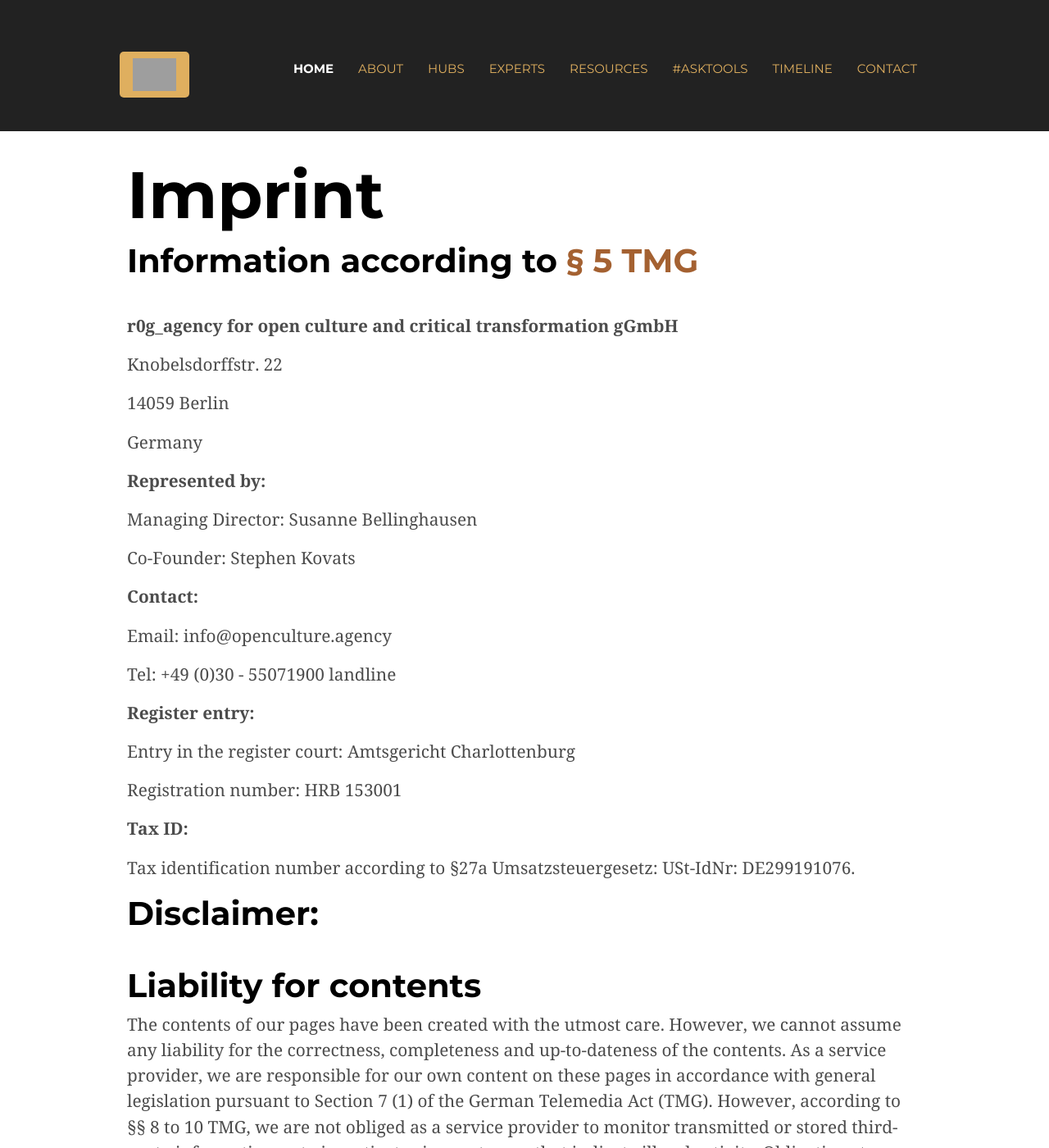
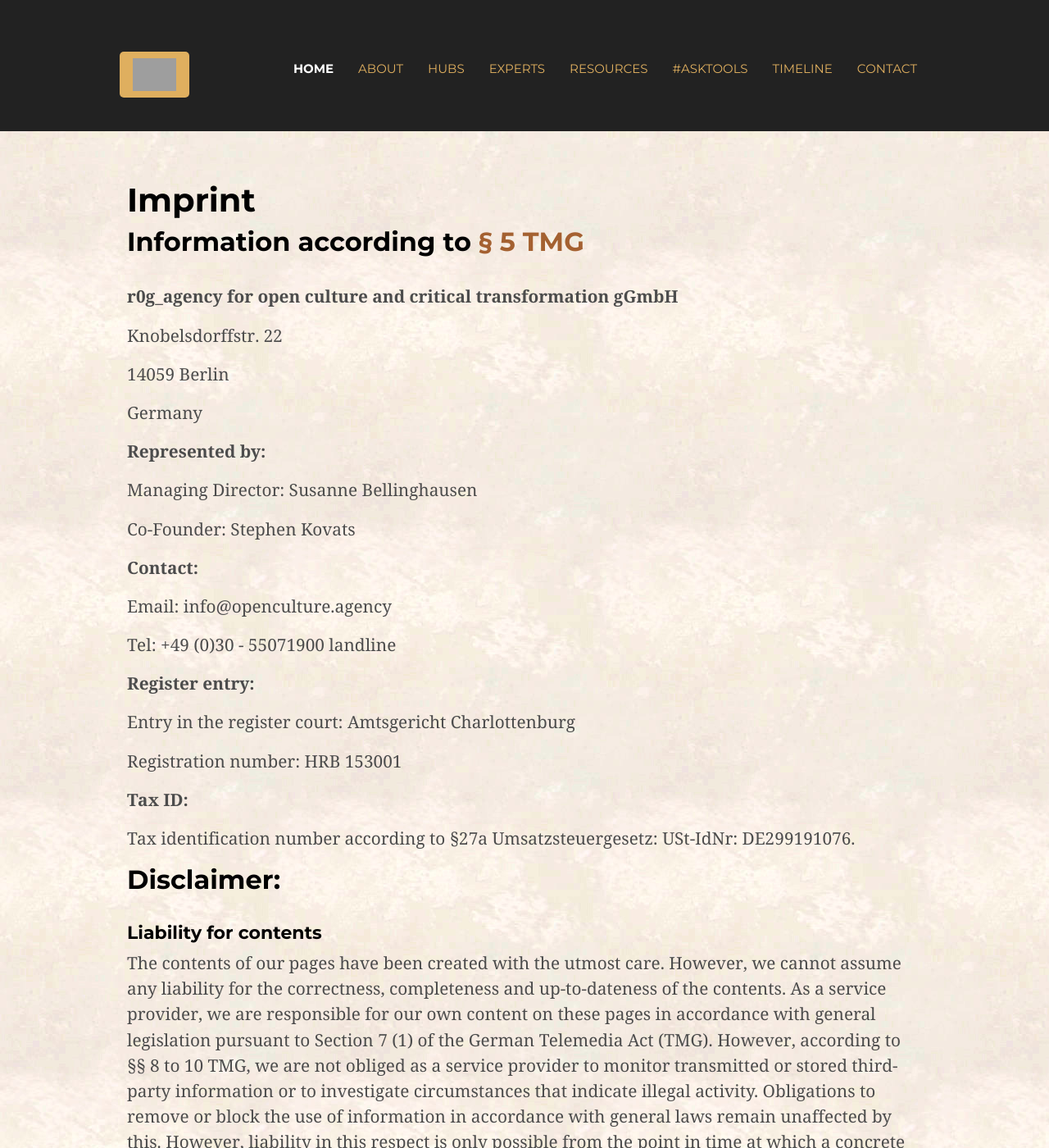
Before and after one commit to ASKnetCommunity/ASKnet.Community, a Jekyll site: the page built from _pages/imprint.md, in a window 1280 px wide and 1400 px high. Shown: the whole window at 82% size. Built offline with Jekyll 4.4.1, drawn with Linux system fonts in a browser that asks for light colours.

Commit message:
update styles for "page" layout

```diff
--- a/_layouts/default.html
+++ b/_layouts/default.html
@@ -6,7 +6,7 @@
 
 {% include head.html %}
 
-<body>
+<body{% if page.layout == "page" %} class="page-layout"{% endif %}>
 
   {% include header.html %}
 
--- a/assets/scss/_common.scss
+++ b/assets/scss/_common.scss
@@ -327,9 +327,13 @@
 
 .page-content {
   max-width:1000px;
-  margin: 30px auto;
-  padding: 0px 15px;
+  margin: 45px auto;
+  padding: 15px;
   min-height: 55vh;
+}
+
+.page-layout { //set background for body tag only on "layout: page" (like imprint etc.)
+  background: url(../../assets/img/tile-light.jpg);
 }
 
 /* /page */
--- a/assets/scss/_typography.scss
+++ b/assets/scss/_typography.scss
@@ -61,3 +61,26 @@
 h6, .h6{
   font-size: 14px;
 }
+
+.page-layout {  //set smaller font sizes for headings only on "layout: page" (like imprint etc.)
+
+  h1, .h1{
+    font-size: 40px;
+  }
+
+  h2, .h2{
+    font-size: 32px;
+  }
+
+  h3, .h3{
+    font-size: 22px;
+  }
+
+  h4, .h4{
+    font-size: 18px;
+  }
+
+  h5, .h5{
+    font-size: 14px;
+  }
+}
```
Also changed, not shown: 1 other file.
